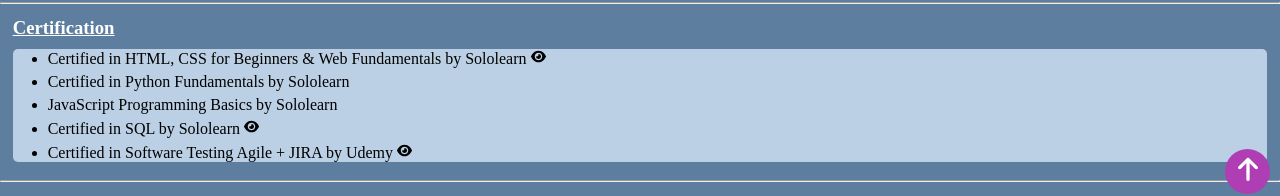
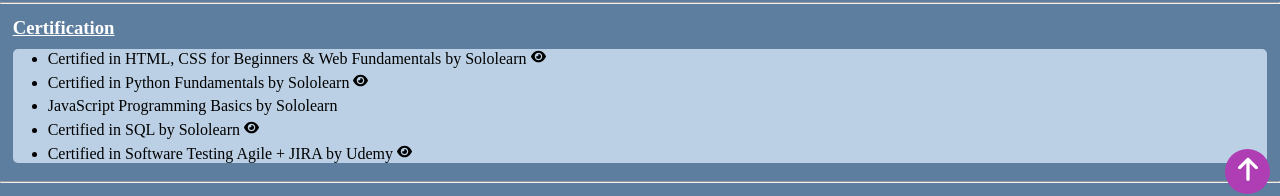
Before and after one commit to Abhi-Cool-karni/Abhishek, a plain HTML site: page index.html in a window 1280 px wide. Shown: the part 596-792 px from the top of the page. Drawn offline with nearby package versions, Linux system fonts and the light colour scheme.

Commit message:
Update index.html
Added certificate of python

```diff
--- a/index.html
+++ b/index.html
@@ -155,6 +155,16 @@
           </li>
           <li class="course-list list-items">
             Certified in Python Fundamentals by Sololearn
+             <a
+              href="https://www.sololearn.com/certificates/course/en/15033040/1157/landscape/png"
+              target="_blank"
+            >
+              <img
+                src="dwnload.svg"
+                alt="Certificate"
+                class="certifiacte-download"
+              />
+            </a>
           </li>
           <li class="course-list list-items">
             JavaScript Programming Basics by Sololearn
```
